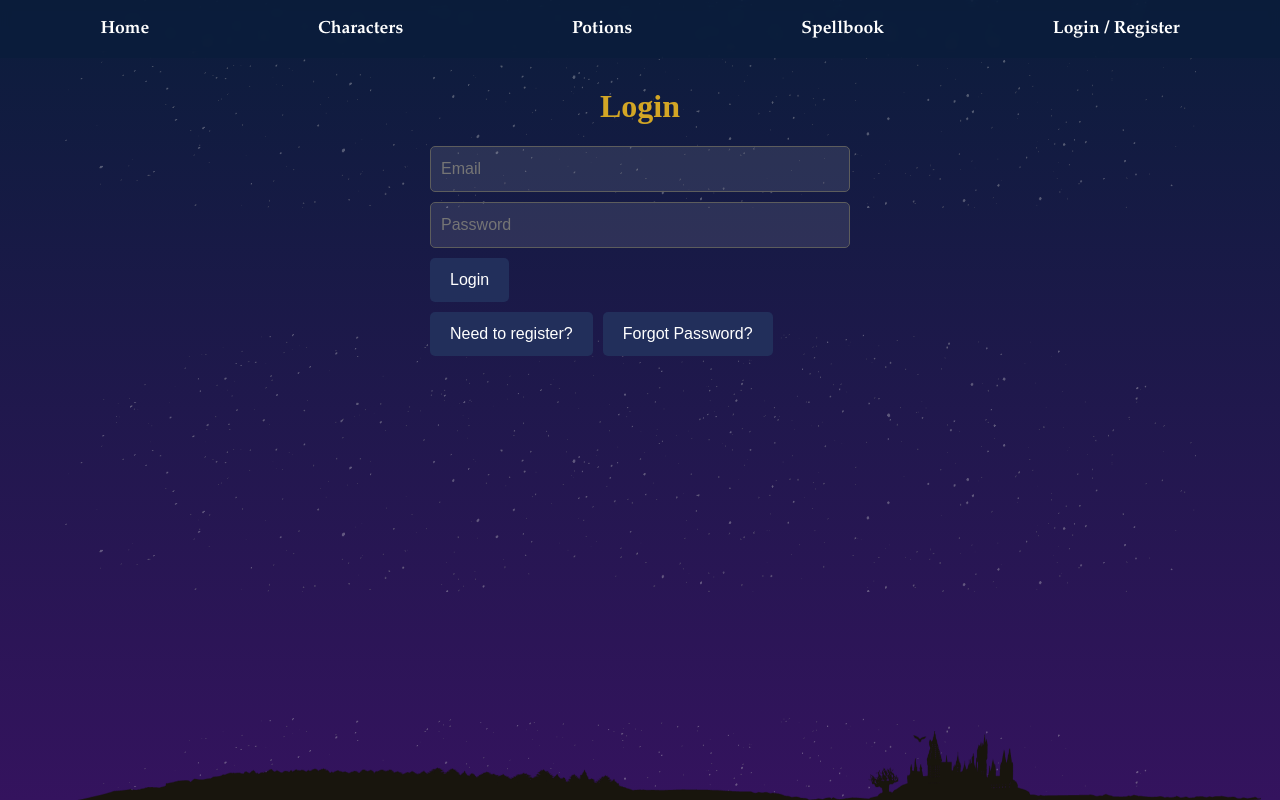
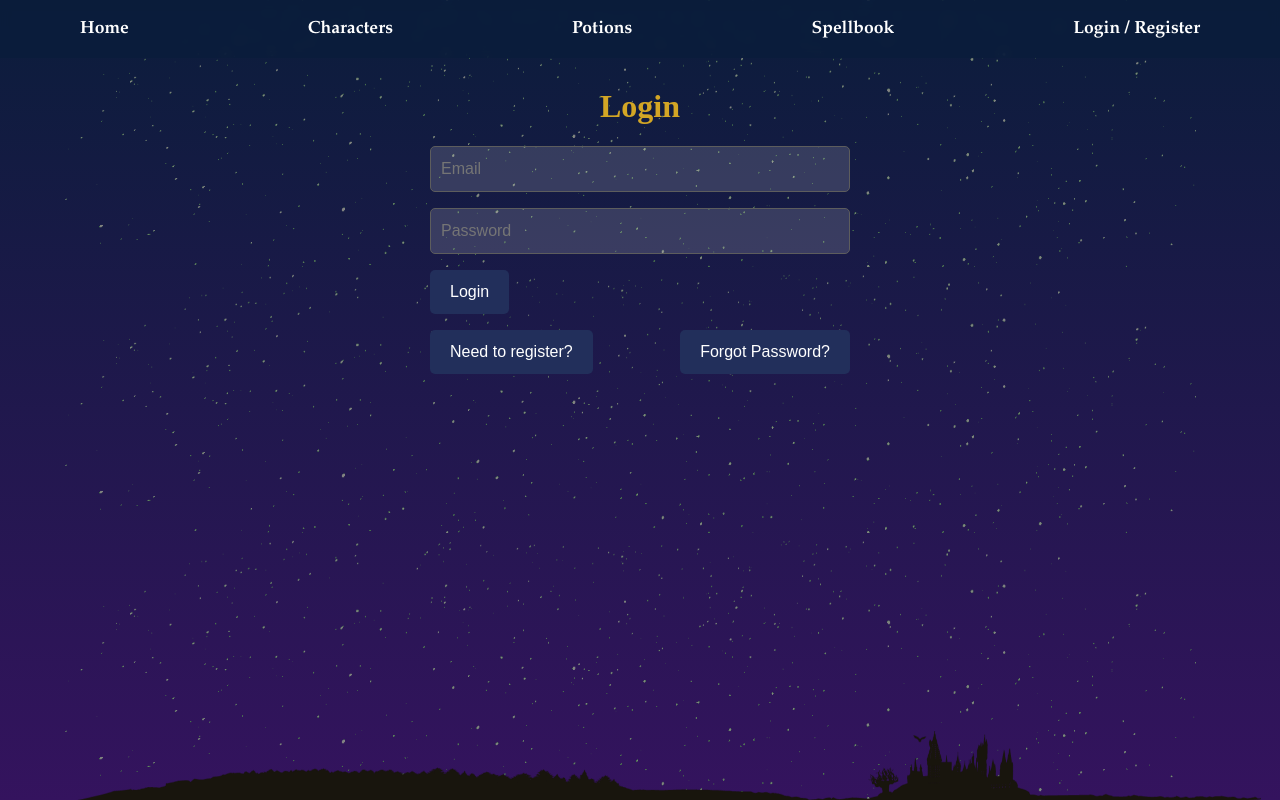
Before and after one commit to Esteban478/harry-potter-app, a React (Vite) app: page /auth in a window 1280 px wide. Built offline with nearby package versions, Linux system fonts and the light colour scheme; no server answers; the database is empty; a web font is replaced by a local one.

Commit message:
fix some bugs and add more styling

```diff
--- a/src/components/CharacterDetail.tsx
+++ b/src/components/CharacterDetail.tsx
@@ -8,10 +8,9 @@ interface CharacterDetailProps {
 }
 
 const CharacterDetail: React.FC<CharacterDetailProps> = ({ character, onClose }) => {
-  console.log('CharacterDetail rendering, character.id:', character.id);
   const getImageSrc = () => {
     if (character.image) return character.image;
-    return character.wizard ? '/placeholder-wizard.png' : '/placeholder-muggle.png';
+    return character.wizard ? '/placeholder-wizard.jpg' : '/placeholder-muggle.jpg';
   };
 
   return (
--- a/src/components/PotionDetail.tsx
+++ b/src/components/PotionDetail.tsx
@@ -14,9 +14,7 @@ const PotionDetail: React.FC<PotionDetailProps> = ({ potion, onClose }) => {
   return (
     <div className="potion-detail">
       <button onClick={onClose} className="close-button">×</button>
-      {potion.attributes.image && (
-        <img src={potion.attributes.image} alt={potion.attributes.name} className="potion-image" />
-      )}
+      <img src={potion.attributes.image ? potion.attributes.image : '/placeholder-potion.jpg'} alt={potion.attributes.name} className="potion-image" />
       <h2>{potion.attributes.name || 'Unknown Potion'}</h2>
       <p><strong>Effect:</strong> {potion.attributes.effect || 'Unknown'}</p>
       <p><strong>Difficulty:</strong> {potion.attributes.difficulty || 'Unknown'}</p>
--- a/src/pages/Auth.tsx
+++ b/src/pages/Auth.tsx
@@ -97,6 +97,7 @@ const Auth: React.FC = () => {
             {!isLogin && password.length > 0 && <PasswordStrengthMeter password={password} />}
             <button type="submit">{isLogin ? 'Login' : 'Register'}</button>
             </form>
+            <div className="auth-buttons">
               <button onClick={() => setIsLogin(!isLogin)}>
                 {isLogin ? 'Need to register?' : 'Already have an account?'}
               </button>
@@ -105,6 +106,7 @@ const Auth: React.FC = () => {
                   Forgot Password?
                 </button>
               )}
+            </div>
           {error && <ErrorMessage message={error} />}
         </>
       ) : (
--- a/src/pages/UserProfile.tsx
+++ b/src/pages/UserProfile.tsx
@@ -1,7 +1,6 @@
 import { useState, useEffect, useRef } from 'react';
 import { useUser } from '../hooks/useUserContext';
 import { useData } from '../hooks/useDataContext';
-import { useLocation } from 'react-router-dom';
 import { Autocomplete } from '../components/Autocomplete';
 import { Select } from '../components/Select';
 import { createAvatar } from '@dicebear/core';
@@ -9,20 +8,17 @@ import { adventurer } from '@dicebear/collection';
 import { UserProfile } from '../types';
 import { getOrdinalSuffix } from '../utils/getOrdinalSuffix';
 import { MAX_DIMENSION, MAX_FILE_SIZE, MIN_DIMENSION, uploadImage, validateFile } from '../utils/imageUpload';
-import '../styles/General.css';
-import '../styles/UserProfile.css';
 import LoadingSpinner from '../components/LoadingSpinner';
 import ErrorMessage from '../components/ErrorMessage';
 import { FontAwesomeIcon } from '@fortawesome/react-fontawesome';
 import { faTimes, faPencil} from '@fortawesome/free-solid-svg-icons';
+import '../styles/General.css';
+import '../styles/UserProfile.css';
 
 const UserProfilePage: React.FC = () => {
-  const location = useLocation();
-  const showPrompt = new URLSearchParams(location.search).get('prompt') === 'complete';
   const { userProfile, updateUserProfile } = useUser();
   const { characters, potions, spells, options, loading: dataLoading, error: dataError } = useData();
   const [editedProfile, setEditedProfile] = useState<Partial<UserProfile>>({});
-  const [avatarSeed, setAvatarSeed] = useState('');
   const [avatarSvg, setAvatarSvg] = useState('');
   const [loading, setLoading] = useState(true);
   const [editMode, setEditMode] = useState(false);
@@ -34,17 +30,9 @@ const UserProfilePage: React.FC = () => {
   useEffect(() => {
     if (userProfile) {
       setEditedProfile(userProfile);
-      setAvatarSeed(userProfile.profilePicture || '');
       setLoading(false);
     }
   }, [userProfile]);
-
-  useEffect(() => {
-    if (avatarSeed) {
-      const avatar = createAvatar(adventurer, { seed: avatarSeed });
-      setAvatarSvg(avatar.toDataUri());
-    }
-  }, [avatarSeed]);
 
   const handleInputChange = (name: keyof UserProfile, value: unknown) => {
     setEditedProfile(prev => ({ ...prev, [name]: value }));
@@ -55,8 +43,9 @@ const UserProfilePage: React.FC = () => {
   };
 
   const generateNewAvatar = () => {
-    const newSeed = Math.random().toString(36).substring(9);
-    setAvatarSeed(newSeed);
+    const avatarSeed = Math.random().toString(36).substring(9);
+    const avatar = createAvatar(adventurer, { seed: avatarSeed });
+    setAvatarSvg(avatar.toDataUri());
     setImagePreview(null);
     setUploadedImage(null);
     setEditedProfile(prev => ({ ...prev, profilePicture: null }));
@@ -109,7 +98,6 @@ const toggleEditMode = () => {
   if (editMode) {
     // Reset to original profile when cancelling edit
     setEditedProfile(userProfile || {});
-    setAvatarSeed(userProfile?.profilePicture || '');
     setImagePreview(null);
     setUploadedImage(null);
     clearError(); // Clear any error messages
@@ -133,11 +121,6 @@ const renderProfileImage = () => {
 
   return (
     <div className="user-profile">
-      {showPrompt && (
-        <div className="profile-completion-prompt">
-          Please complete your profile information first.
-        </div>
-      )}
       <div className="user-profile-heading">
         <h1>
           User Profile
--- a/src/style.css
+++ b/src/style.css
@@ -90,8 +90,8 @@ body {
 }
 
 .spinner {
-    border: 4px solid #f3f3f3;
-    border-top: 4px solid #3498db;
+    border: 4px solid var(--slytherin-silver);
+    border-top: 4px solid var(--gryffindor-gold);
     border-radius: 50%;
     width: 40px;
     height: 40px;
--- a/src/styles/AuthPage.css
+++ b/src/styles/AuthPage.css
@@ -7,3 +7,12 @@
     text-align: center;
     margin-bottom: 1rem;
 }
+
+.auth-buttons {
+    display: flex;
+    justify-content: space-between;
+}
+
+.auth-buttons button {
+    margin: 0;
+}
--- a/src/styles/DetailPage.css
+++ b/src/styles/DetailPage.css
@@ -19,6 +19,7 @@
     position: absolute;
     top: 30px;
     right: 30px;
+    margin: 0;
     font-size: 24px;
     background: none;
     border: none;
@@ -28,7 +29,8 @@
 }
 
 .close-button:hover {
-    color: var(--gryffindor-red);
+    color: var(--gryffindor-gold);
+    background-color: var(--gryffindor-red);
 }
 
 .character-image,
--- a/src/styles/General.css
+++ b/src/styles/General.css
@@ -48,7 +48,7 @@ body {
     left: 0;
     width: 100%;
     height: 100%;
-    background-image: url('/stars.png');
+    background-image: url('/stars-crop.png');
     background-position: center center;
     background-repeat: repeat;
     background-size: contain;
@@ -108,7 +108,7 @@ button {
     color: white;
     border: none;
     padding: 10px 20px;
-    margin: 0 10px 10px 0;
+    margin: 0 0 1rem 0;
     border-radius: 5px;
     cursor: pointer;
     transition: background-color 0.3s ease;
@@ -123,10 +123,10 @@ select,
 textarea {
     width: 100%;
     padding: 10px;
-    margin-bottom: 10px;
+    margin-bottom: 1rem;
     border: 1px solid var(--slytherin-silver);
     border-radius: 5px;
-    background-color: rgba(255, 255, 255, 0.1);
+    background-color: rgba(255, 255, 255, 0.15);
     color: var(--text-color);
 }
 
--- a/src/styles/NavigationBar.css
+++ b/src/styles/NavigationBar.css
@@ -1,17 +1,16 @@
 .navigation-bar {
     background-color: rgba(11, 29, 59, 0.8);
-    /* Darker, semi-transparent version of your background start color */
     padding: 1rem;
     backdrop-filter: blur(5px);
-    /* This creates a frosted glass effect */
 }
 
 .navigation-bar ul {
+    max-width: 1200px;
     list-style-type: none;
-    padding: 0;
-    margin: 0;
+    padding: 0 1.5rem;
+    margin: 0 auto;
     display: flex;
-    justify-content: space-around;
+    justify-content: space-between;
 }
 
 .navigation-bar li {
```
Also changed, not shown: public/stars-crop.png (added). Lines whose indentation alone changed are shown as unchanged.
